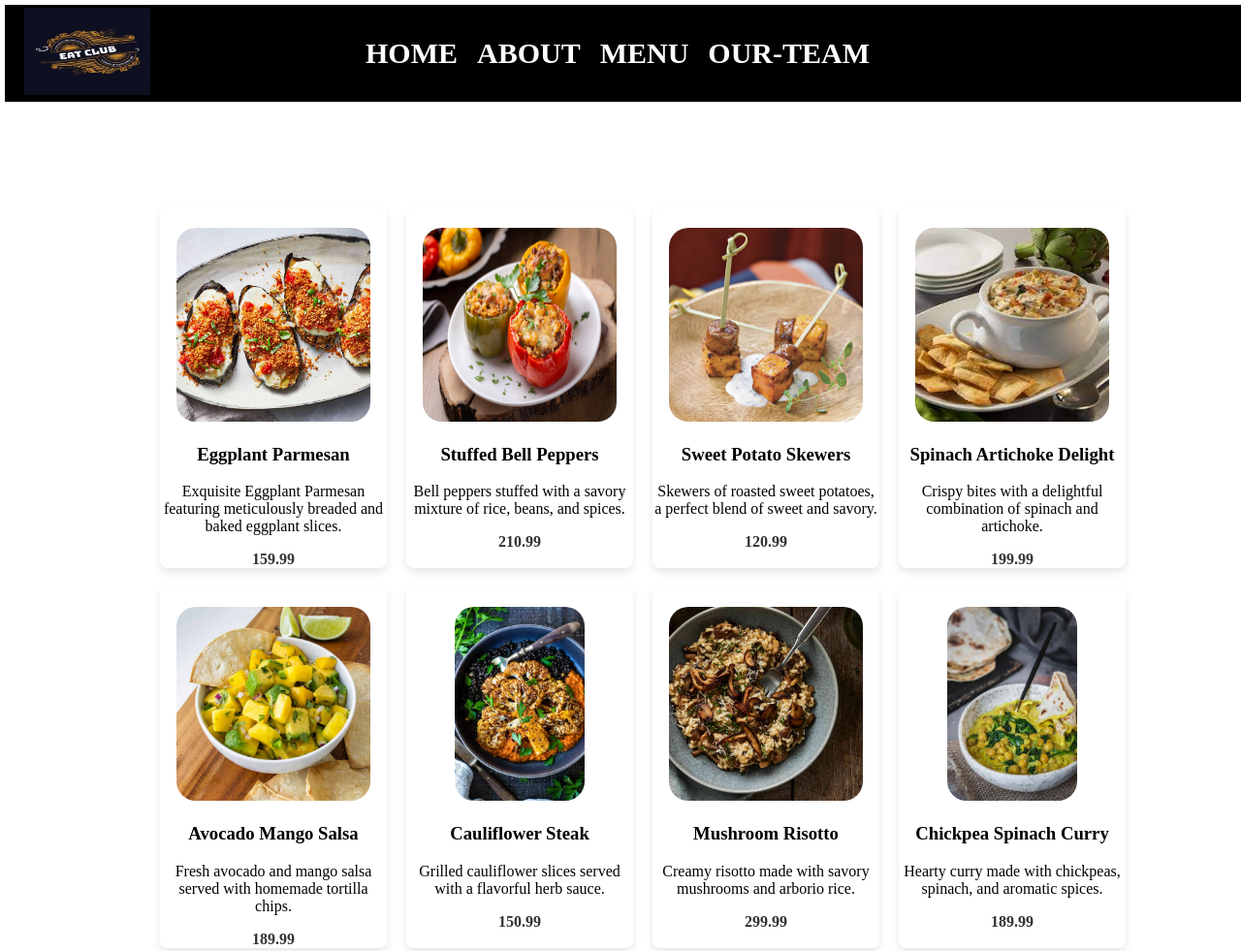
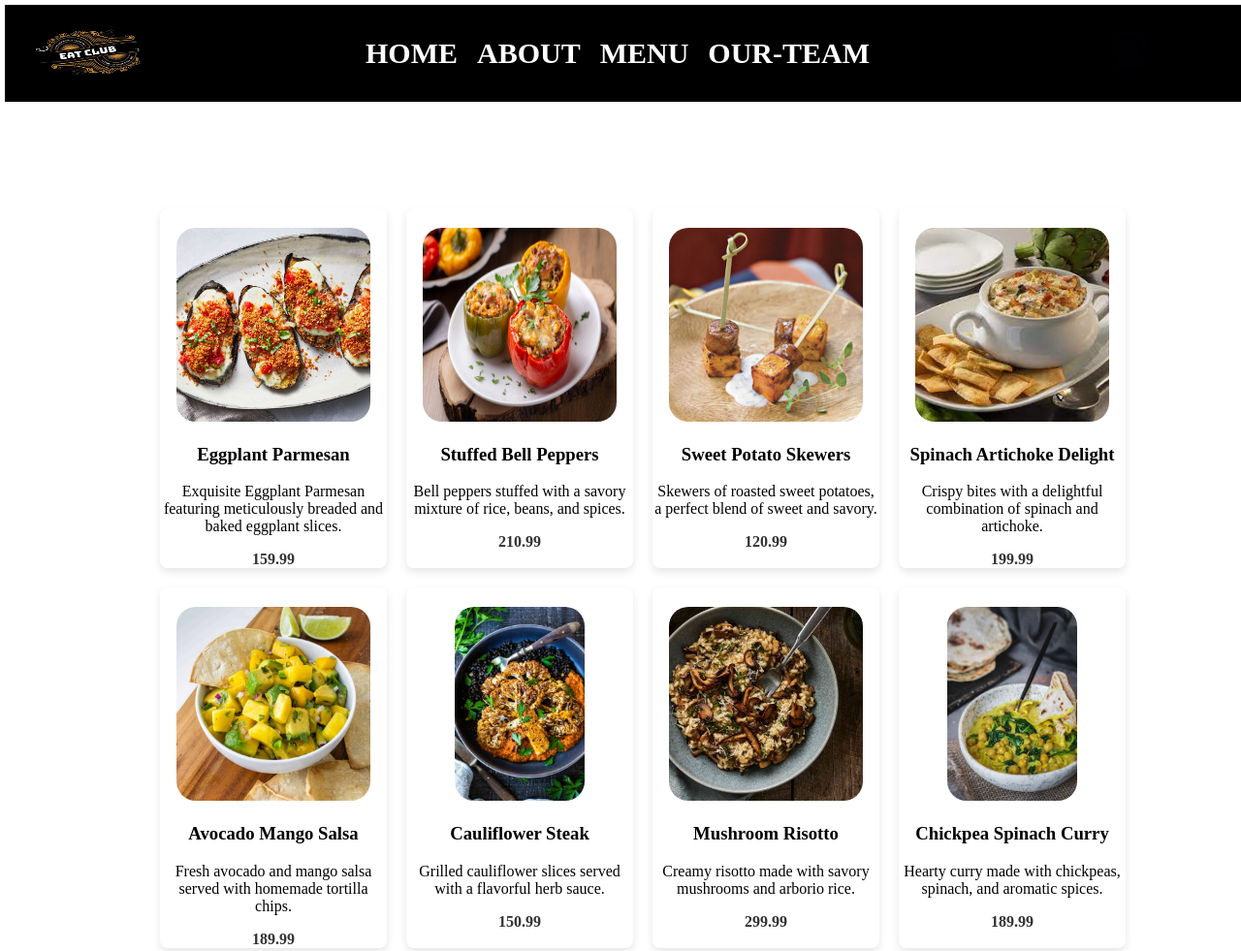
Before and after one commit to chenakhotulasuryateja/fs_team_01, a plain HTML site: page veg.html in a window 1280 px wide. Shown: the top 981 px of the page at 97% size. Drawn offline with Linux system fonts and the light colour scheme.

Commit message:
Update veg.html

```diff
--- a/veg.html
+++ b/veg.html
@@ -71,7 +71,7 @@
 
     <div class="header">
         <div class="logo">
-            <img src="images/eatclub.jpeg" alt="logo" >
+            <img src="images/eatclub-removebg-preview (1).png" alt="logo" >
         </div>
         <div class="navbar">
             <ul>
```
